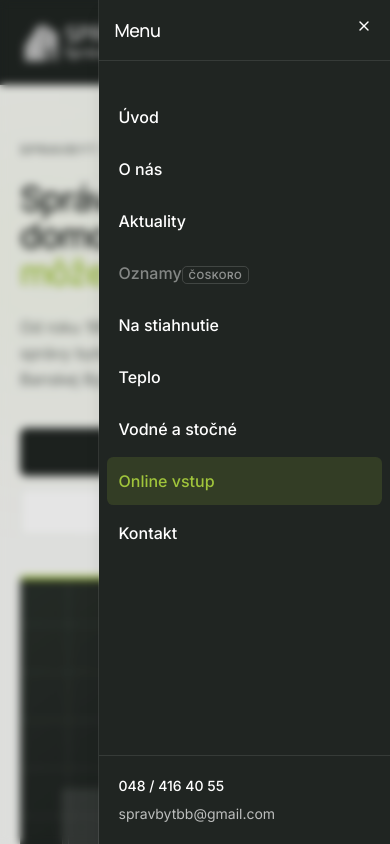
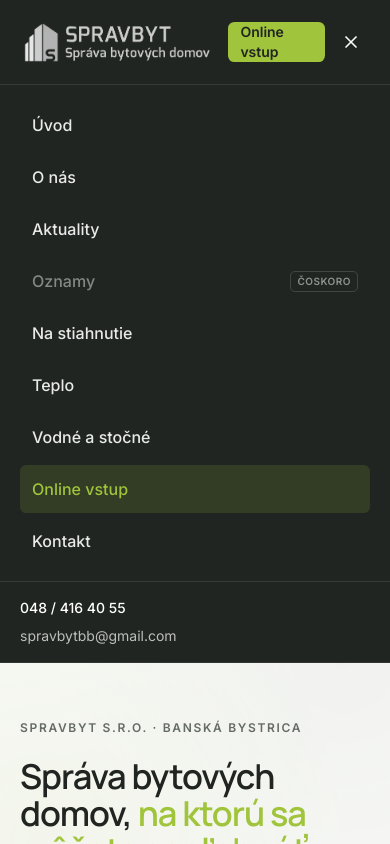
Before and after one commit to inoveronai-dev/spravbyt, a Next.js app: page / in a window 390 px wide. Both pictures are taken after a click on the button "Otvoriť menu". Shown: the top 844 px of the page. Built offline with nearby package versions, Linux system fonts and the light colour scheme.

Commit message:
Fix header navigation interactions
Replace Base UI sheet/dropdown usage with accessible stateful menus so Informácie and mobile nav open reliably.

Co-authored-by: inoveron.ai <inoveron.ai@gmail.com>

```diff
--- a/src/components/site-header.tsx
+++ b/src/components/site-header.tsx
@@ -2,28 +2,13 @@
 
 import Image from "next/image";
 import Link from "next/link";
-import { useEffect, useState } from "react";
-import { ChevronDown, Menu } from "lucide-react";
+import { useEffect, useId, useRef, useState } from "react";
+import { ChevronDown, Menu, X } from "lucide-react";
 import { cn } from "cn";
 
-import { Button } from "@/components/ui/button";
-import {
-  DropdownMenu,
-  DropdownMenuContent,
-  DropdownMenuItem,
-  DropdownMenuTrigger,
-} from "@/components/ui/dropdown-menu";
-import {
-  Sheet,
-  SheetContent,
-  SheetHeader,
-  SheetTitle,
-  SheetTrigger,
-} from "@/components/ui/sheet";
 import {
   externalUrls,
   infoNav,
-  primaryNav,
   site,
   type NavItem,
 } from "@/lib/content";
@@ -32,40 +17,22 @@ function isPending(item: NavItem): item is Extract<NavItem, { pending: true }> {
   return "pending" in item && item.pending === true;
 }
 
-function NavLink({
+function ExternalOrAnchor({
   item,
   className,
   onNavigate,
 }: {
-  item: NavItem;
+  item: Exclude<NavItem, { pending: true }>;
   className?: string;
   onNavigate?: () => void;
 }) {
-  if (isPending(item)) {
-    return (
-      <span
-        className={cn(
-          "inline-flex items-center gap-2 text-white/45",
-          className
-        )}
-        title={item.note}
-        aria-disabled="true"
-      >
-        {item.label}
-        <span className="rounded-sm border border-white/15 px-1.5 py-0.5 text-[10px] font-semibold uppercase tracking-wider text-white/50">
-          Čoskoro
-        </span>
-      </span>
-    );
-  }
-
   if (item.external) {
     return (
       <a
         href={item.href}
         target="_blank"
         rel="noopener noreferrer"
-        className={cn("transition-colors hover:text-brand", className)}
+        className={className}
         onClick={onNavigate}
       >
         {item.label}
@@ -74,11 +41,7 @@ function NavLink({
   }
 
   return (
-    <Link
-      href={item.href}
-      className={cn("transition-colors hover:text-brand", className)}
-      onClick={onNavigate}
-    >
+    <Link href={item.href} className={className} onClick={onNavigate}>
       {item.label}
     </Link>
   );
@@ -86,7 +49,10 @@ function NavLink({
 
 export function SiteHeader() {
   const [compact, setCompact] = useState(false);
-  const [open, setOpen] = useState(false);
+  const [mobileOpen, setMobileOpen] = useState(false);
+  const [infoOpen, setInfoOpen] = useState(false);
+  const infoRef = useRef<HTMLDivElement>(null);
+  const infoMenuId = useId();
 
   useEffect(() => {
     const onScroll = () => setCompact(window.scrollY > 24);
@@ -94,6 +60,46 @@ export function SiteHeader() {
     window.addEventListener("scroll", onScroll, { passive: true });
     return () => window.removeEventListener("scroll", onScroll);
   }, []);
+
+  useEffect(() => {
+    if (!infoOpen) return;
+
+    const onPointerDown = (event: MouseEvent) => {
+      if (!infoRef.current?.contains(event.target as Node)) {
+        setInfoOpen(false);
+      }
+    };
+    const onKeyDown = (event: KeyboardEvent) => {
+      if (event.key === "Escape") setInfoOpen(false);
+    };
+
+    document.addEventListener("mousedown", onPointerDown);
+    document.addEventListener("keydown", onKeyDown);
+    return () => {
+      document.removeEventListener("mousedown", onPointerDown);
+      document.removeEventListener("keydown", onKeyDown);
+    };
+  }, [infoOpen]);
+
+  useEffect(() => {
+    document.body.style.overflow = mobileOpen ? "hidden" : "";
+    return () => {
+      document.body.style.overflow = "";
+    };
+  }, [mobileOpen]);
+
+  const mobileItems: NavItem[] = [
+    { label: "Úvod", href: "/#uvod" },
+    { label: "O nás", href: externalUrls.oNas, external: true },
+    ...infoNav,
+    {
+      label: "Online vstup",
+      href: externalUrls.onlineVstup,
+      external: true,
+      emphasize: true,
+    },
+    { label: "Kontakt", href: "/#kontakt" },
+  ];
 
   return (
     <header
@@ -126,56 +132,77 @@ export function SiteHeader() {
           className="hidden items-center gap-1 xl:flex"
           aria-label="Hlavná navigácia"
         >
-          {primaryNav.slice(0, 2).map((item) => (
-            <NavLink
-              key={item.label}
-              item={item}
-              className="rounded-md px-3 py-2 text-sm font-medium text-white/85"
-            />
-          ))}
+          <Link
+            href="/#uvod"
+            className="rounded-md px-3 py-2 text-sm font-medium text-white/85 transition-colors hover:text-brand"
+          >
+            Úvod
+          </Link>
+          <a
+            href={externalUrls.oNas}
+            target="_blank"
+            rel="noopener noreferrer"
+            className="rounded-md px-3 py-2 text-sm font-medium text-white/85 transition-colors hover:text-brand"
+          >
+            O nás
+          </a>
 
-          <DropdownMenu>
-            <DropdownMenuTrigger
-              className={cn(
-                "inline-flex items-center gap-1 rounded-md px-3 py-2 text-sm font-medium text-white/85 outline-none transition-colors hover:text-brand focus-visible:ring-2 focus-visible:ring-brand/60"
-              )}
+          <div className="relative" ref={infoRef}>
+            <button
+              type="button"
+              className="inline-flex items-center gap-1 rounded-md px-3 py-2 text-sm font-medium text-white/85 outline-none transition-colors hover:text-brand focus-visible:ring-2 focus-visible:ring-brand/60"
+              aria-haspopup="menu"
+              aria-expanded={infoOpen}
+              aria-controls={infoMenuId}
+              onClick={() => setInfoOpen((value) => !value)}
             >
               Informácie
-              <ChevronDown className="size-4 opacity-70" aria-hidden />
-            </DropdownMenuTrigger>
-            <DropdownMenuContent
-              align="start"
-              className="min-w-56 border-border bg-surface text-foreground"
+              <ChevronDown
+                className={cn(
+                  "size-4 opacity-70 transition-transform",
+                  infoOpen && "rotate-180"
+                )}
+                aria-hidden
+              />
+            </button>
+
+            {infoOpen ? (
+              <div
+                id={infoMenuId}
+                role="menu"
+                className="absolute left-0 top-[calc(100%+0.5rem)] z-50 min-w-56 rounded-md border border-border bg-surface p-1.5 text-foreground shadow-lg"
               >
                 {infoNav.map((item) =>
                   isPending(item) ? (
-                  <DropdownMenuItem
+                    <div
                       key={item.label}
-                    disabled
-                    className="justify-between opacity-60"
+                      role="menuitem"
+                      aria-disabled="true"
+                      className="flex items-center justify-between rounded-md px-3 py-2 text-sm text-ink-muted"
+                      title={item.note}
                     >
                       <span>{item.label}</span>
-                    <span className="text-[10px] font-semibold uppercase tracking-wider text-ink-muted">
+                      <span className="text-[10px] font-semibold uppercase tracking-wider">
                         Čoskoro
                       </span>
-                  </DropdownMenuItem>
+                    </div>
                   ) : (
-                  <DropdownMenuItem
+                    <a
                       key={item.label}
-                    render={
-                      <a
+                      role="menuitem"
                       href={item.href}
                       target="_blank"
                       rel="noopener noreferrer"
-                      />
-                    }
+                      className="block rounded-md px-3 py-2 text-sm text-charcoal transition-colors hover:bg-brand-soft"
+                      onClick={() => setInfoOpen(false)}
                     >
                       {item.label}
-                  </DropdownMenuItem>
+                    </a>
                   )
                 )}
-            </DropdownMenuContent>
-          </DropdownMenu>
+              </div>
+            ) : null}
+          </div>
 
           <a
             href={externalUrls.onlineVstup}
@@ -186,10 +213,12 @@ export function SiteHeader() {
             Online vstup
           </a>
 
-          <NavLink
-            item={{ label: "Kontakt", href: "/#kontakt" }}
-            className="rounded-md px-3 py-2 text-sm font-medium text-white/85"
-          />
+          <Link
+            href="/#kontakt"
+            className="rounded-md px-3 py-2 text-sm font-medium text-white/85 transition-colors hover:text-brand"
+          >
+            Kontakt
+          </Link>
         </nav>
 
         <div className="flex items-center gap-2 xl:hidden">
@@ -202,69 +231,66 @@ export function SiteHeader() {
             Online vstup
           </a>
 
-          <Sheet open={open} onOpenChange={setOpen}>
-            <SheetTrigger
-              render={
-                <Button
-                  variant="ghost"
-                  size="icon"
-                  className="size-11 text-white hover:bg-white/10 hover:text-white"
-                  aria-label="Otvoriť menu"
-                />
-              }
+          <button
+            type="button"
+            className="inline-flex size-11 items-center justify-center rounded-md text-white transition-colors hover:bg-white/10"
+            aria-label={mobileOpen ? "Zavrieť menu" : "Otvoriť menu"}
+            aria-expanded={mobileOpen}
+            aria-controls="mobile-nav"
+            onClick={() => setMobileOpen((value) => !value)}
           >
-              <Menu className="size-5" />
-            </SheetTrigger>
-            <SheetContent
-              side="right"
-              className="w-[min(100%,22rem)] border-l border-white/10 bg-charcoal text-white"
+            {mobileOpen ? (
+              <X className="size-5" aria-hidden />
+            ) : (
+              <Menu className="size-5" aria-hidden />
+            )}
+          </button>
+        </div>
+      </div>
+
+      {mobileOpen ? (
+        <div
+          id="mobile-nav"
+          className="border-t border-white/10 bg-charcoal xl:hidden"
         >
-              <SheetHeader className="border-b border-white/10 pb-4 text-left">
-                <SheetTitle className="font-heading text-lg text-white">
-                  Menu
-                </SheetTitle>
-              </SheetHeader>
-
           <nav
-                className="flex flex-col gap-1 px-2 py-4"
+            className="container-page flex max-h-[min(70vh,32rem)] flex-col gap-1 overflow-y-auto py-4"
             aria-label="Mobilná navigácia"
           >
-                {[
-                  { label: "Úvod", href: "/#uvod" },
-                  {
-                    label: "O nás",
-                    href: externalUrls.oNas,
-                    external: true,
-                  },
-                  ...infoNav,
-                  {
-                    label: "Online vstup",
-                    href: externalUrls.onlineVstup,
-                    external: true,
-                    emphasize: true,
-                  },
-                  { label: "Kontakt", href: "/#kontakt" },
-                ].map((item) => (
-                  <div
+            {mobileItems.map((item) => {
+              if (isPending(item)) {
+                return (
+                  <span
                     key={item.label}
+                    className="flex items-center justify-between rounded-md px-3 py-3 text-base font-medium text-white/45"
+                    title={item.note}
+                    aria-disabled="true"
+                  >
+                    {item.label}
+                    <span className="rounded-sm border border-white/15 px-1.5 py-0.5 text-[10px] font-semibold uppercase tracking-wider text-white/50">
+                      Čoskoro
+                    </span>
+                  </span>
+                );
+              }
+
+              return (
+                <ExternalOrAnchor
+                  key={item.label}
+                  item={item}
+                  onNavigate={() => setMobileOpen(false)}
                   className={cn(
-                      "rounded-md px-3 py-3 text-base font-medium",
-                      !isPending(item) &&
-                        "emphasize" in item &&
-                        item.emphasize &&
-                        "bg-brand/15 text-brand"
+                    "rounded-md px-3 py-3 text-base font-medium transition-colors",
+                    item.emphasize
+                      ? "bg-brand/15 text-brand"
+                      : "text-white/90 hover:bg-white/5 hover:text-brand"
                   )}
-                  >
-                    <NavLink
-                      item={item as NavItem}
-                      className="block w-full"
-                      onNavigate={() => setOpen(false)}
                 />
-                  </div>
-                ))}
+              );
+            })}
           </nav>
 
-              <div className="mt-auto border-t border-white/10 px-5 py-5 text-sm text-white/70">
+          <div className="container-page border-t border-white/10 py-4 text-sm text-white/70">
             <a
               href={site.phoneHref}
               className="block font-medium text-white transition-colors hover:text-brand"
@@ -278,10 +304,8 @@ export function SiteHeader() {
               {site.email}
             </a>
           </div>
-            </SheetContent>
-          </Sheet>
         </div>
-      </div>
+      ) : null}
     </header>
   );
 }
```
Also changed, not shown: src/components/copyright-year.tsx (+15 -8 lines). Lines whose indentation alone changed are shown as unchanged.
